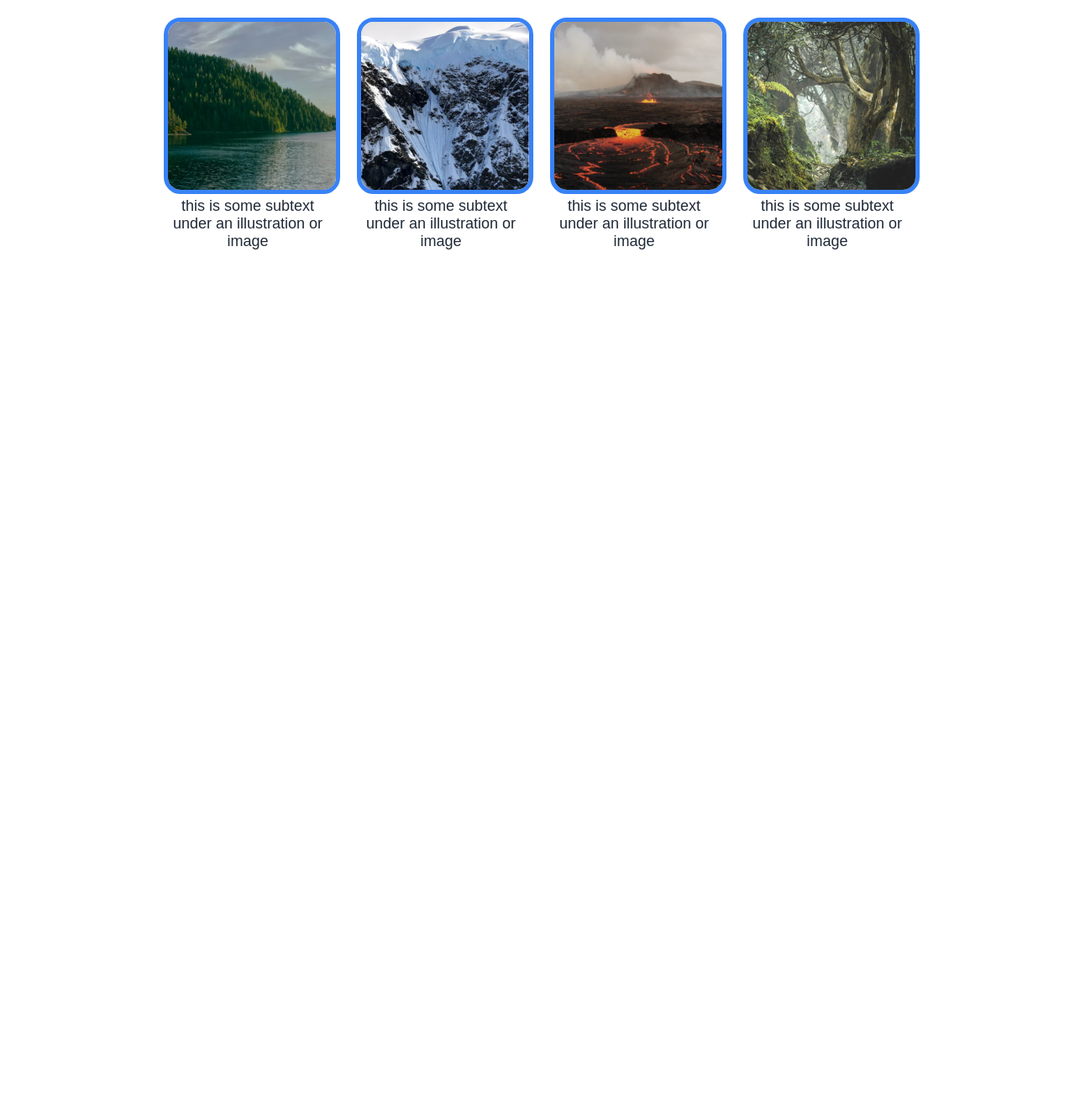
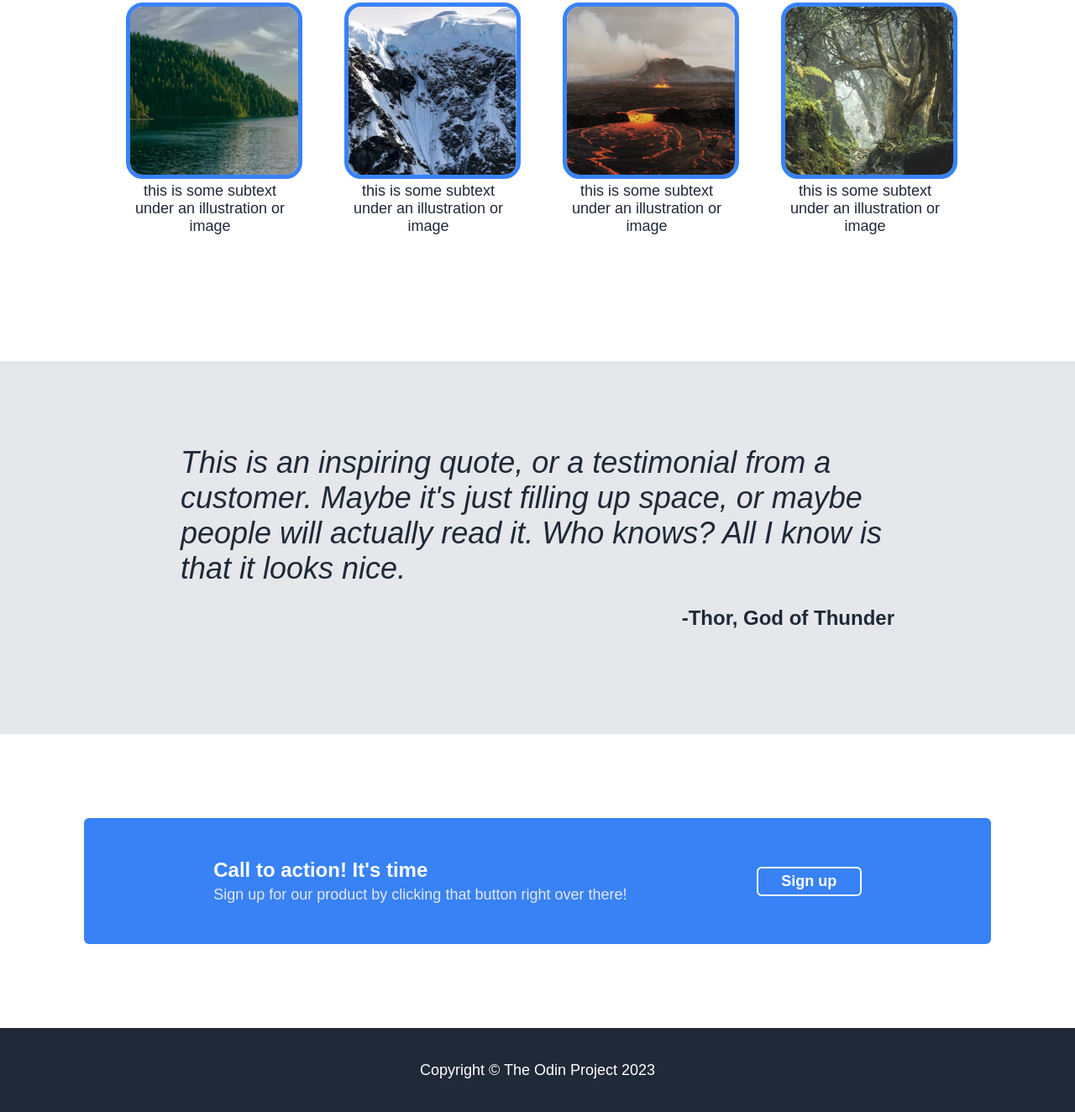
Before and after one commit to re1d555/landing-page, a plain HTML site: page index.html in a window 1280 px wide. Shown: the part 730-2054 px from the top of the page at 84% size. Before the commit the page ends 1178 px from the top, so only its background shows below. Drawn offline with Linux system fonts and the light colour scheme.

Commit message:
Do entire web page in raw state with placeholders

```diff
--- a/index.html
+++ b/index.html
@@ -22,7 +22,7 @@
       <div class="hero-content">
         <div class="hero-logo">This website is awesome</div>
         <div class="hero-text">This website has some subtext that goes here under the main title. It's a smaller font and the color is lower contrast</div>
-        <button>Sign up</button>
+        <button class="hero-button">Sign up</button>
       </div>
       <img class="hero-image" src="./images/1.jpeg" alt="hero-image">
     </div>
@@ -31,24 +31,42 @@
       <div class="info-header">Some random information.</div>
       <div class="info-content">
         <div class="info">
-          <img src="./images/2.png" alt="midgard">
+          <img class="info-image" src="./images/2.png" alt="midgard">
           <div class="info-text">this is some subtext under an illustration or image</div>
         </div>
         <div class="info">
-          <img src="./images/3.png" alt="muspelheim">
+          <img class="info-image" src="./images/3.png" alt="niflheim">
           <div class="info-text">this is some subtext under an illustration or image</div>
         </div>
         <div class="info">
-          <img src="./images/4.png" alt="niflheim">
+          <img class="info-image" src="./images/4.png" alt="muspelheim">
           <div class="info-text">this is some subtext under an illustration or image</div>
         </div>
         <div class="info">
-          <img src="./images/5.png" alt="alfheim">
+          <img class="info-image" src="./images/5.png" alt="alfheim">
           <div class="info-text">this is some subtext under an illustration or image</div>
         </div>
       </div>
     </div>
 
+    <div class="quote">
+      <div class="quote-content">
+        <div class="quote-text">This is an inspiring quote, or a testimonial from a customer. Maybe it's just filling up space, or maybe people will actually read it. Who knows? All I know is that it looks nice.</div>
+        <div class="quote-autor">-Thor, God of Thunder</div>
+      </div>
+    </div>
+
+    <div class="call">
+      <div class="call-content">
+        <div class="call-text">
+          <div class="call-logo-text">Call to action! It's time</div>
+          <div class="call-other-text">Sign up for our product by clicking that button right over there!</div>
+        </div>
+        <button class="call-button">Sign up</button>
+      </div>
+    </div>
+
+    <div class="footer">Copyright © The Odin Project 2023</div>
 
   </body>
 
--- a/style.css
+++ b/style.css
@@ -59,9 +59,11 @@ a {
 
 .hero-image {
     width: 570px;
+    border: 2px solid #3882f6;
+    border-radius: 5px;
 }
 
-button {
+.hero-button {
     border: none;
     background: #3882f6;
     border-radius: 6px;
@@ -74,7 +76,7 @@ button {
 }
 
 .information {
-    margin: 72px;
+    margin: 60px;
 }
 
 .info-header {
@@ -89,7 +91,7 @@ button {
 .info-content {
     display: flex;
     justify-content: center;
-    gap: 30px;
+    gap: 60px;
     margin-bottom: 150px;
 }
 
@@ -97,7 +99,7 @@ button {
     width: 200px;
 }
 
-img {
+.info-image {
     width: 200px;
     border: 5px solid #3882f6;
     border-radius: 20px;
@@ -108,3 +110,86 @@ img {
     font-size: 18px;
     color: #1f2937;
 }
+
+.quote {
+    background: #e5e7eb;
+    display: flex;
+    justify-content: center;
+    padding: 100px;
+}
+
+.quote-content {
+    width: 850px;
+    gap: 24px;
+}
+
+.quote-text {
+    font-size: 36px;
+    font-weight: 100;
+    font-style: italic;
+    color: #1f2937;
+    margin-bottom: 24px;
+}
+
+.quote-autor {
+    display: flex;
+    justify-content: flex-end;
+    font-size: 24px;
+    font-weight: 900;
+    color: #1f2937;
+    margin-bottom: 24px;
+}
+
+.call {
+    display: flex;
+    justify-content: center;
+    margin: 100px;
+}
+
+.call-content {
+    display: flex;
+    justify-content: space-evenly;
+    background: #3882f6;
+    border-radius: 6px;
+    width: 1300px;
+    padding: 48px 0;
+}
+
+.call-text {
+    display: flex;
+    flex-direction: column;
+    gap: 5px;
+}
+
+.call-logo-text {
+    font-size: 24px;
+    font-weight: 900;
+    color: white;
+}
+
+.call-other-text {
+    font-size: 18px;
+    color: #e5e7eb;
+}
+
+.call-button {
+border: 2px solid white;
+background: #3882f6;
+border-radius: 6px;
+color: white;
+font-weight: bold;
+width: 125px;
+font-size: 18px;
+padding: 5px;
+align-self: center;
+}
+
+.footer {
+    display: flex;
+    justify-content: center;
+    align-items: center;
+    height: 100px;
+    background: #1f2937;
+    color: white;
+    font-size: 18px;
+}
```
